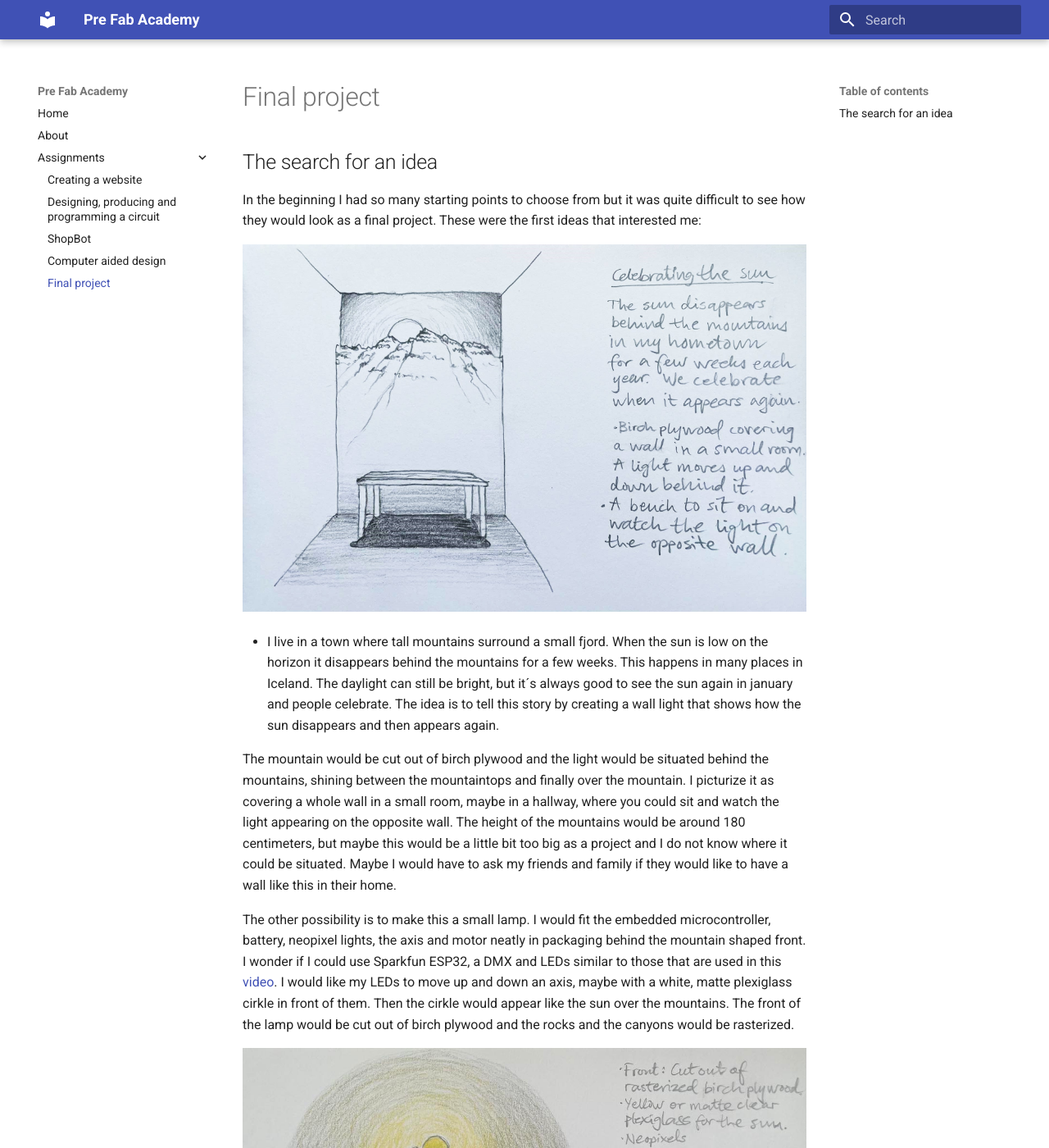
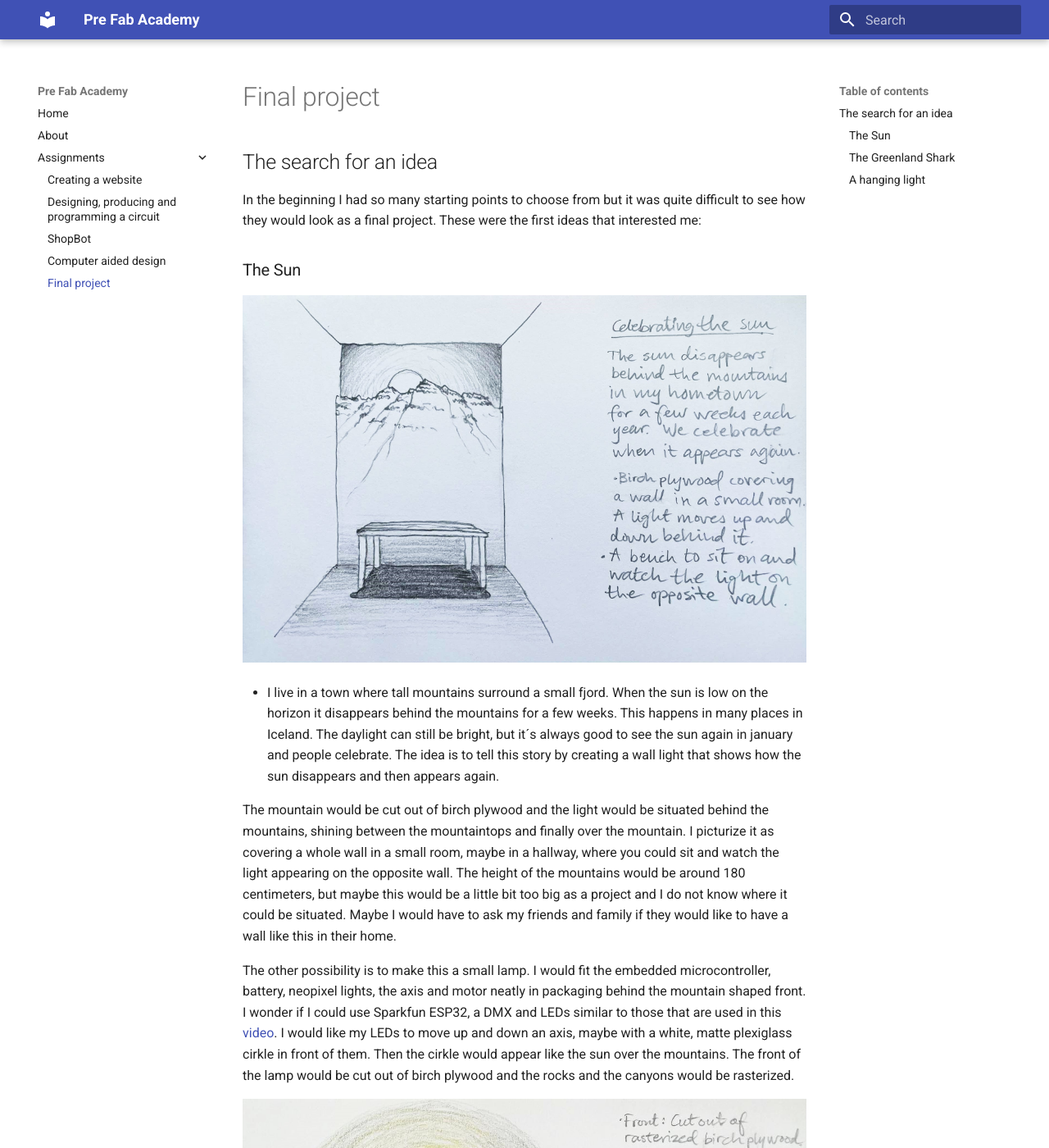
Before and after one commit to OlofH2/Before-Fab-Academy, an MkDocs documentation site: the page built from docs/FinalProject.md, in a window 1280 px wide and 1400 px high. Shown: the whole window at 82% size. Built offline with MkDocs 1.6.1 and Material for MkDocs 9.7.7, drawn with Linux system fonts in a browser that asks for light colours; some of the changed text lies outside the part shown.

Commit message:
Photo of sun lamp

```diff
--- a/docs/FinalProject.md
+++ b/docs/FinalProject.md
@@ -3,6 +3,8 @@
 ##The search for an idea
 
 In the beginning I had so many starting points to choose from but it was quite difficult to see how they would look as a final project. These were the first ideas that interested me:
+
+###The Sun
 
 ![SunWall](img/SketchOfSunWall.jpg)
 
@@ -12,8 +14,9 @@
 
 The other possibility is to make this a small lamp. I would fit the embedded microcontroller, battery, neopixel lights, the axis and motor neatly in packaging behind the mountain shaped front. I wonder if I could use Sparkfun ESP32, a DMX and LEDs similar to those that are used in this [video](https://learn.sparkfun.com/tutorials/sparkfun-esp32-dmx-to-led-shield/all). I would like my LEDs to move up and down an axis, maybe with a white, matte plexiglass cirkle in front of them. Then the cirkle would appear like the sun over the mountains. The front of the lamp would be cut out of birch plywood and the rocks and the canyons would be rasterized.
 
-![SunLamp](img/SunLampIdea.jpg)
+![SunLamp](img/SunLampIdea2.jpg)
 
+###The Greenland Shark
 
 * Something that acts as a living being:
     - A plant that raises her leaves in daylight and loweres them at night.
@@ -22,6 +25,7 @@
 
 ![GreenlandShark](img/GreenlandShark.jpg)
 
+###A hanging light
 
 * A light hanging from the ceiling with lights that can be controlled.
     - Laser cut forms.
```
Also changed, not shown: docs/img/SunLampIdea2.jpg (added).
